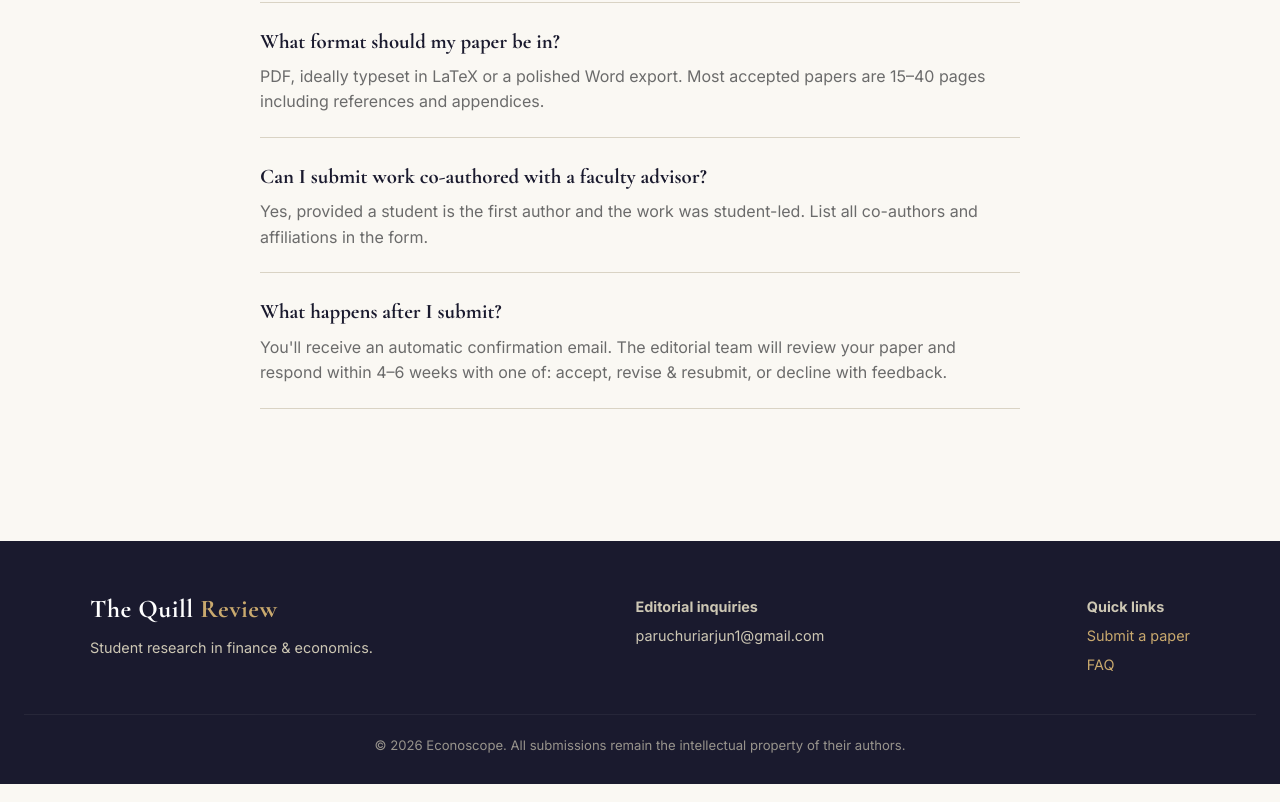
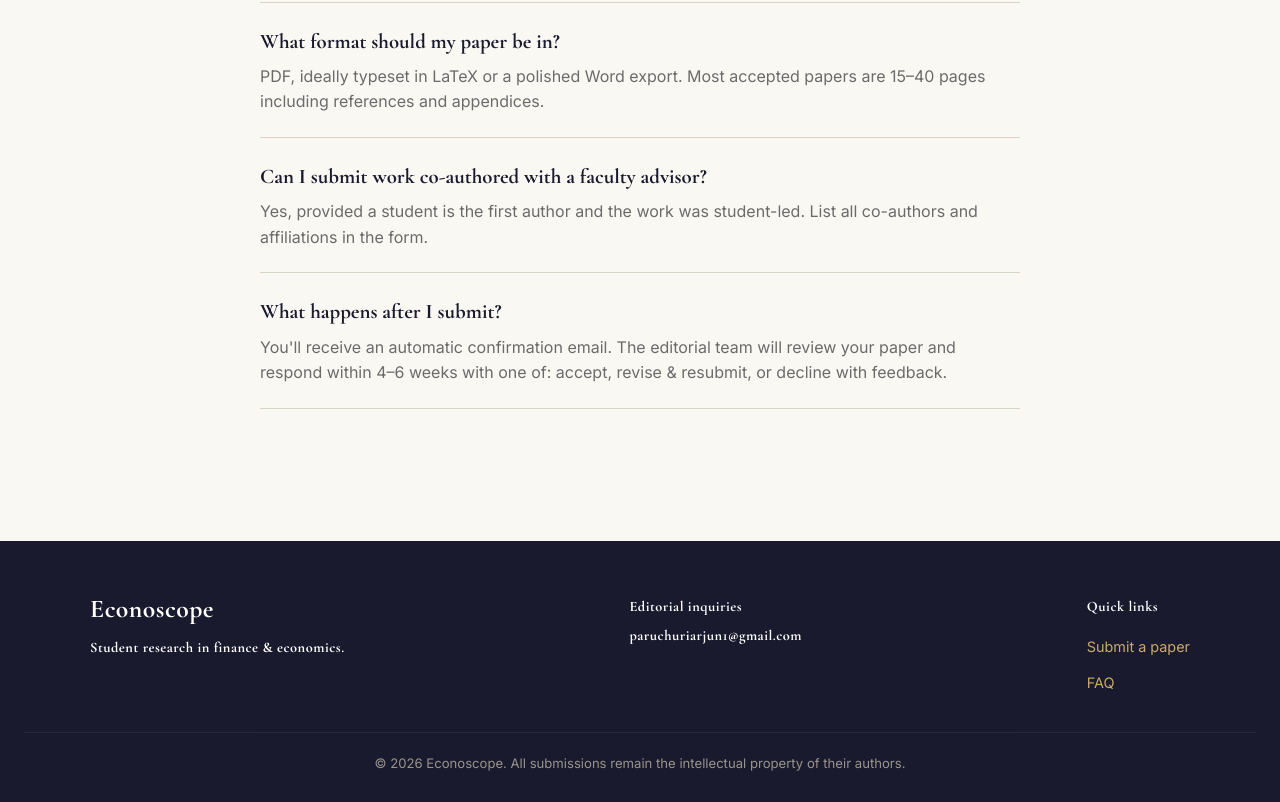
Before and after one commit to vatsanbalaji/economic-symposium, a plain HTML site: page index.html in a window 1280 px wide. Shown: the part 2731-3533 px from the top of the page. Drawn offline with nearby package versions, Linux system fonts and the light colour scheme.

Commit message:
Update footer logo text in index.html

```diff
--- a/index.html
+++ b/index.html
@@ -404,7 +404,7 @@
 <footer>
   <div class="foot-inner">
     <div>
-      <a href="#" class="logo">The Quill <span>Review</span></a>
+      <a href="#" class="logo">Econoscope
       <p>Student research in finance &amp; economics.</p>
     </div>
     <div>
```
